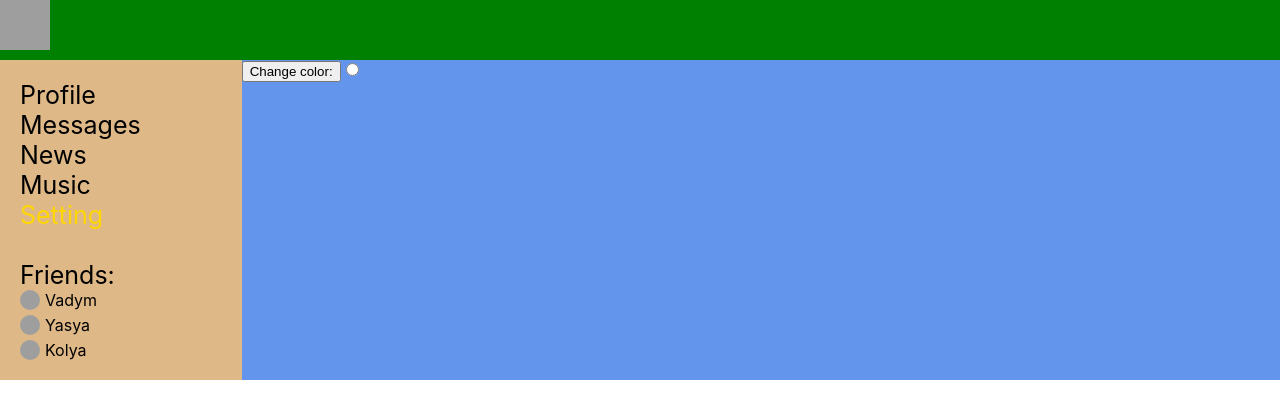
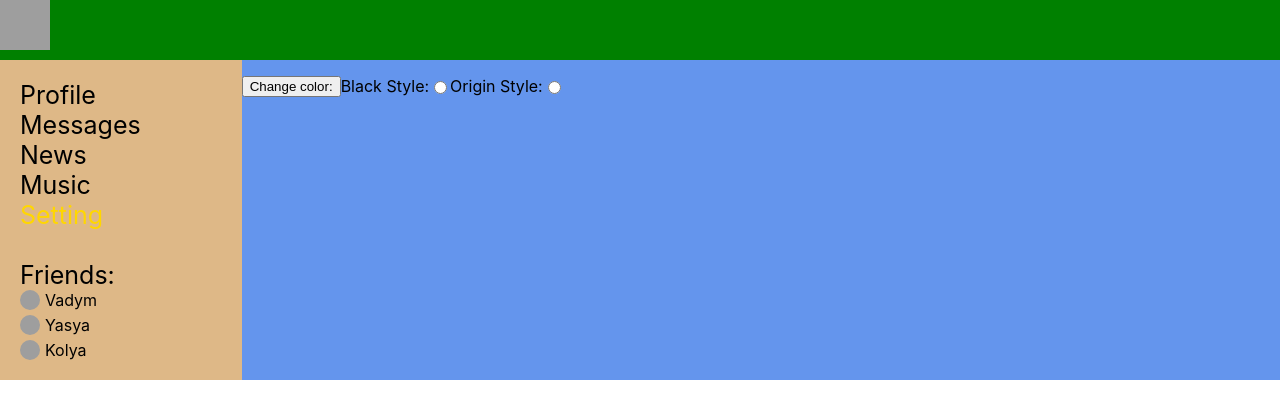
Before and after one commit to VadymUdaltsov/React, a React (Create React App) app in the folder my-app/: page /setting in a window 1280 px wide. Shown: the top 418 px of the page. Built offline with nearby package versions, Linux system fonts and the light colour scheme; grey boxes are pictures that could not be loaded.

Commit message:
Added black and white styles

```diff
--- a/my-app/src/components/Content/MyPosts/MyPosts.jsx
+++ b/my-app/src/components/Content/MyPosts/MyPosts.jsx
@@ -7,6 +7,8 @@ const MyPosts = (props) => {
     let postElements = props.postData
     .map( m => <Post message={m.message} value={m.likesCount} /> );
 
+
+
     return (
         <div className={s.post_block}>
             <h3>My posts</h3>
@@ -15,7 +17,7 @@ const MyPosts = (props) => {
                     <textarea></textarea>
                 </div>
                 <div>
-                    <button className={s.btn_post}>Add post</button>
+                    <button onClick={ () => { } } className={s.btn_post}>Add post</button> {/* callback функция- это функция которую вызываем не мы а кто-то другой, например кнопка. Она вызывает функцию при клике и это и будет callback */}
                 </div>
             </div>
             <div>
--- a/my-app/src/components/Setting/Settings.jsx
+++ b/my-app/src/components/Setting/Settings.jsx
@@ -1,6 +1,7 @@
 import React from "react";
 import '../../App.css'
 import '../Header/Header.module.css'
+import s from './Settings.module.css'
 
 function Football() {
     const changer = () => {
@@ -12,16 +13,27 @@ function Football() {
             if (black.checked) { /* если выбрана эта точка то делай это  */
                  header.style.background = 'black';
                  navbar.style.background = 'black';
-                navbarA.style.background = 'white';
+                navbarA.forEach(function (a) {
+                    a.style.color = 'white';;
+                });
+            }
+            let origin = document.querySelector('.default');
+            if (origin.checked) { /* если выбрана эта точка то делай это  */
+                header.style.background = 'green';
+                navbar.style.background = 'burlywood';
+                navbarA.forEach(function (a) {
+                    a.style.color = 'black';
+                });
             }
         }
     }
 
     return (
-        <div>
+        <div className={s.setting__div}>
             <button onClick={changer} className='btn__in-3'>Change color:</button>
             {/* <input type='radio' className="origin" /> */}
-            <input type='radio' className="black" />
+            <p>Black Style:</p><input type='radio' className="black" name="theme" />
+            <p>Origin Style:</p><input type='radio' className="default" name="theme" />
         </div>
     );
 }
--- /dev/null
+++ b/my-app/src/components/Setting/Settings.module.css
@@ -0,0 +1,4 @@
+.setting__div {
+        display: flex;
+        align-items: center;
+}
```
